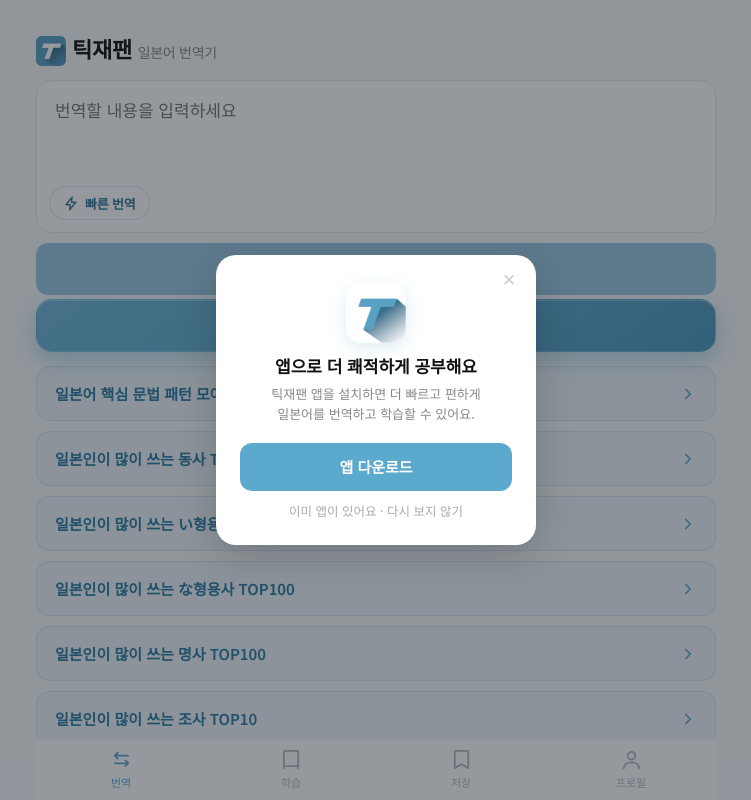
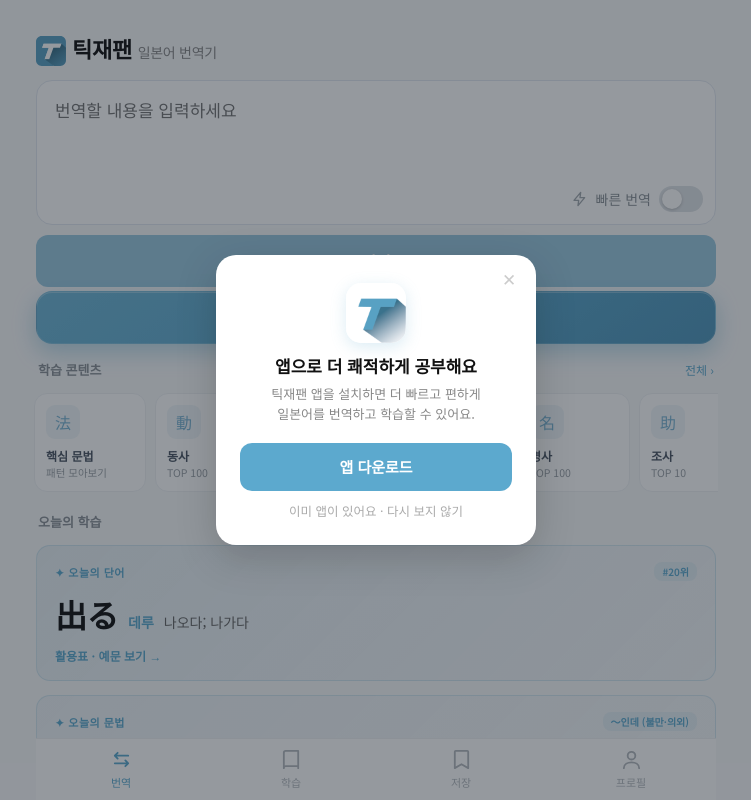
Before and after one commit to less0215/japan-intonation, a React (Vite) app in the folder frontend/: page / in a window 1280 px wide. Shown: the top 800 px of the page, without its empty margins (264-1015 px from the left). Built offline with nearby package versions, Linux system fonts and the light colour scheme.

Commit message:
리디자인 2단계: 빠른 번역 입력창 확정 UI(토글 우측+인라인 진행바+초기화 시각) + 홈 학습콘텐츠 가로카드·오늘의 학습 정리
Co-Authored-By: Claude Opus 4.8 <noreply@anthropic.com>

```diff
--- a/frontend/src/App.jsx
+++ b/frontend/src/App.jsx
@@ -790,7 +790,30 @@ export default function App() {
                       </svg>
                     </button>
                   )}
-                  <CategoryBars current={tab} onNavigate={navigate} />
+                  {/* 학습 콘텐츠 — 가로 스크롤 카드 (전체는 학습 탭) */}
+                  <div style={{ display: 'flex', alignItems: 'baseline', justifyContent: 'space-between', margin: '2px 2px 0' }}>
+                    <span style={{ fontSize: 13, fontWeight: 600, color: '#8a9197' }}>학습 콘텐츠</span>
+                    <button onClick={() => navigate('/verbs')} style={{ background: 'none', border: 'none', fontSize: 12, color: '#5CA9CE', cursor: 'pointer', fontFamily: 'inherit' }}>전체 ›</button>
+                  </div>
+                  <div style={{ display: 'flex', gap: 9, overflowX: 'auto', WebkitOverflowScrolling: 'touch', paddingBottom: 2, margin: '0 -2px' }}>
+                    {[
+                      { jp: '法', label: '핵심 문법', sub: '패턴 모아보기', path: '/grammar' },
+                      { jp: '動', label: '동사',      sub: 'TOP 100',     path: '/verbs' },
+                      { jp: 'い', label: 'い형용사',  sub: 'TOP 100',     path: '/adj-i' },
+                      { jp: 'な', label: 'な형용사',  sub: 'TOP 100',     path: '/adj-na' },
+                      { jp: '名', label: '명사',      sub: 'TOP 100',     path: '/noun' },
+                      { jp: '助', label: '조사',      sub: 'TOP 10',      path: '/particles' },
+                    ].map(c => (
+                      <button key={c.path} onClick={() => navigate(c.path)} style={{ flex: '0 0 112px', textAlign: 'left', background: '#fff', border: '1px solid #eef1f3', borderRadius: 13, padding: 11, cursor: 'pointer', fontFamily: 'inherit' }}>
+                        <div style={{ width: 34, height: 34, borderRadius: 9, background: '#f0f6fa', color: '#7bb4d3', display: 'flex', alignItems: 'center', justifyContent: 'center', fontSize: 16, fontWeight: 500 }}>{c.jp}</div>
+                        <p style={{ margin: '8px 0 0', fontSize: 12, fontWeight: 600, color: '#4b5563' }}>{c.label}</p>
+                        <p style={{ margin: '1px 0 0', fontSize: 10.5, color: '#9aa0a6' }}>{c.sub}</p>
+                      </button>
+                    ))}
+                  </div>
+
+                  {/* 오늘의 학습 */}
+                  <span style={{ fontSize: 13, fontWeight: 600, color: '#8a9197', margin: '4px 2px 0' }}>오늘의 학습</span>
                   {dailyVerb    && <DailyVerbCard    verb={dailyVerb}       onNavigate={navigate} />}
                   {dailyGrammar && <DailyGrammarCard grammar={dailyGrammar} onNavigate={navigate} />}
                 </>
--- a/frontend/src/components/SearchBar.jsx
+++ b/frontend/src/components/SearchBar.jsx
@@ -1,6 +1,52 @@
 import { useState, useRef, useEffect } from 'react'
 import { track } from '../App'
-import ModelSelector from './ModelSelector'
+
+const PRIMARY = '#5CA9CE'
+
+/* 남은 초 → "오후 5:50" 형태의 초기화 시각 */
+function resetClock(sec) {
+  const d = new Date(Date.now() + Math.max(0, sec) * 1000)
+  let h = d.getHours()
+  const m = d.getMinutes()
+  const ap = h < 12 ? '오전' : '오후'
+  h = h % 12 || 12
+  return `${ap} ${h}:${String(m).padStart(2, '0')}`
+}
+
+/* 빠른 번역 스위치 + 사용량 (입력창 내부 하단 한 줄) */
+function FastToolbar({ active, locked, usedPct = 0, unlimited, resetSec = 0, onToggle }) {
+  return (
+    <div style={{ display: 'flex', alignItems: 'center', gap: 8, whiteSpace: 'nowrap', width: '100%' }}>
+      {/* 좌측: 사용량 (활성 + 일반 회원일 때만) */}
+      {active && !unlimited && (
+        <>
+          <span style={{ width: 48, height: 5, borderRadius: 3, background: '#eef1f3', overflow: 'hidden', flexShrink: 0 }}>
+            <span style={{ display: 'block', height: '100%', width: `${usedPct}%`, background: locked ? '#e9a020' : PRIMARY, borderRadius: 3 }} />
+          </span>
+          <span style={{ fontSize: 10.5, color: locked ? '#c98a00' : '#9aa0a6' }}>
+            {resetClock(resetSec)} 초기화 · <b style={{ fontWeight: 600, color: locked ? '#c98a00' : PRIMARY }}>{usedPct}%</b>
+          </span>
+        </>
+      )}
+      {active && unlimited && (
+        <span style={{ fontSize: 10.5, color: PRIMARY, fontWeight: 600 }}>무제한 이용 중 !</span>
+      )}
+      {/* 우측: ⚡ 빠른 번역 + 스위치 */}
+      <button
+        type="button"
+        onClick={onToggle}
+        aria-pressed={active}
+        style={{ display: 'inline-flex', alignItems: 'center', gap: 8, marginLeft: 'auto', flexShrink: 0, background: 'none', border: 'none', cursor: 'pointer', fontFamily: 'inherit', fontSize: 14, fontWeight: 500, color: active ? '#357694' : '#8a9197' }}
+      >
+        <svg width="16" height="16" viewBox="0 0 24 24" fill={active ? PRIMARY : 'none'} stroke={active ? 'none' : '#a3a9af'} strokeWidth="2" strokeLinecap="round" strokeLinejoin="round"><path d="M13 2L3 14h7l-1 8 10-12h-7l1-8z" /></svg>
+        빠른 번역
+        <span style={{ width: 44, height: 26, borderRadius: 13, background: active ? PRIMARY : '#dfe3e7', position: 'relative', transition: 'background .15s' }}>
+          <span style={{ position: 'absolute', top: 3, left: active ? 21 : 3, width: 20, height: 20, borderRadius: '50%', background: '#fff', boxShadow: '0 1px 3px rgba(0,0,0,0.2)', transition: 'left .15s' }} />
+        </span>
+      </button>
+    </div>
+  )
+}
 
 /* 한국어 입력창 + 번역 버튼
  * - 큰 textarea (여러 줄 입력)
@@ -81,12 +127,10 @@ export default function SearchBar({ onAnalyze, loading, onTyping, onClear, fast
         />
         {fast && (
           <div className="search-box-toolbar">
-            <ModelSelector variant="chip" {...fast} />
+            <FastToolbar {...fast} />
           </div>
         )}
       </div>
-      {/* 빠른 번역 활성 시 사용량(%) 안내는 입력창 아래에 표시 */}
-      {fast && fast.active && <ModelSelector variant="info" {...fast} />}
       <button
         type="submit"
         disabled={disabled}
```
